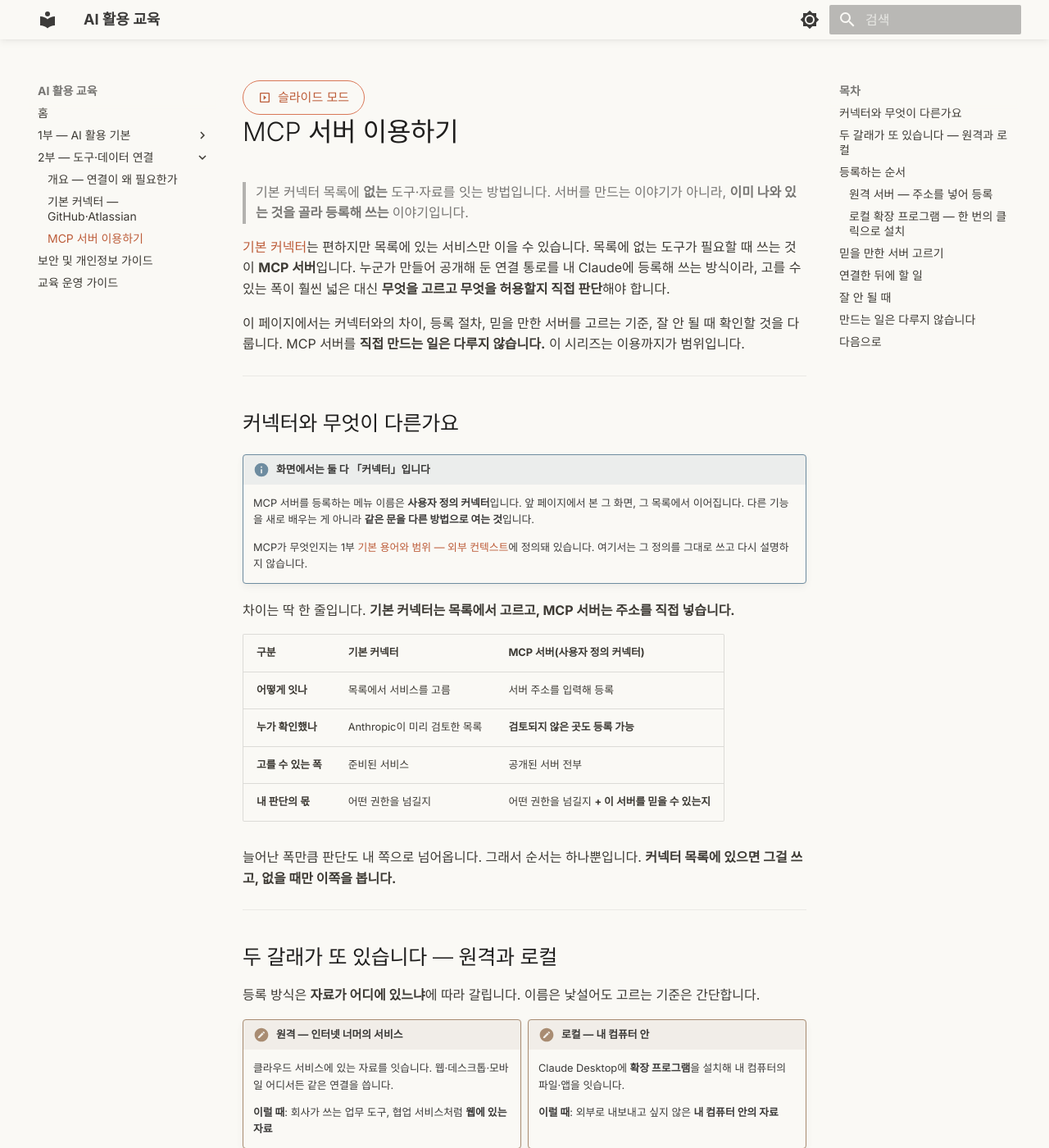
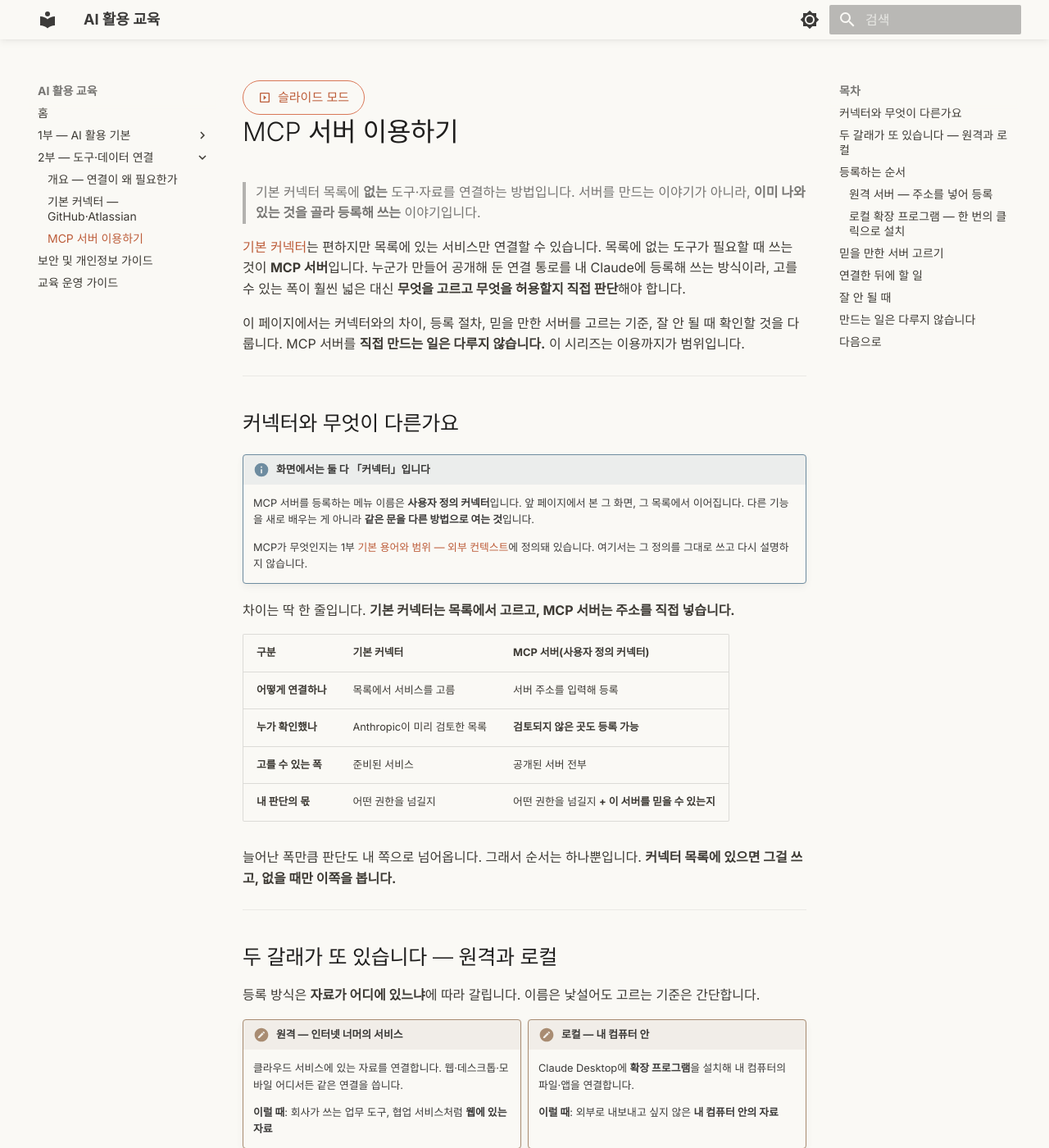
Before and after one commit to scroogy-dev/ai-onboarding, an MkDocs documentation site: the page built from docs/connect/mcp-servers.md, in a window 1280 px wide and 1400 px high. Shown: the whole window at 82% size. Built offline with MkDocs 1.6.1 and Material for MkDocs 9.7.7, drawn with Linux system fonts in a browser that asks for light colours; some of the changed text lies outside the part shown.

```diff
--- a/docs/connect/mcp-servers.md
+++ b/docs/connect/mcp-servers.md
@@ -1,8 +1,8 @@
 # MCP 서버 이용하기
 
-> 기본 커넥터 목록에 **없는** 도구·자료를 잇는 방법입니다. 서버를 만드는 이야기가 아니라, **이미 나와 있는 것을 골라 등록해 쓰는** 이야기입니다.
+> 기본 커넥터 목록에 **없는** 도구·자료를 연결하는 방법입니다. 서버를 만드는 이야기가 아니라, **이미 나와 있는 것을 골라 등록해 쓰는** 이야기입니다.
 
-[기본 커넥터](connectors.md)는 편하지만 목록에 있는 서비스만 이을 수 있습니다. 목록에 없는 도구가 필요할 때 쓰는 것이 **MCP 서버**입니다. 누군가 만들어 공개해 둔 연결 통로를 내 Claude에 등록해 쓰는 방식이라, 고를 수 있는 폭이 훨씬 넓은 대신 **무엇을 고르고 무엇을 허용할지 직접 판단**해야 합니다.
+[기본 커넥터](connectors.md)는 편하지만 목록에 있는 서비스만 연결할 수 있습니다. 목록에 없는 도구가 필요할 때 쓰는 것이 **MCP 서버**입니다. 누군가 만들어 공개해 둔 연결 통로를 내 Claude에 등록해 쓰는 방식이라, 고를 수 있는 폭이 훨씬 넓은 대신 **무엇을 고르고 무엇을 허용할지 직접 판단**해야 합니다.
 
 이 페이지에서는 커넥터와의 차이, 등록 절차, 믿을 만한 서버를 고르는 기준, 잘 안 될 때 확인할 것을 다룹니다. MCP 서버를 **직접 만드는 일은 다루지 않습니다.** 이 시리즈는 이용까지가 범위입니다.
 
@@ -19,7 +19,7 @@
 
 | 구분 | 기본 커넥터 | MCP 서버(사용자 정의 커넥터) |
 |---|---|---|
-| **어떻게 잇나** | 목록에서 서비스를 고름 | 서버 주소를 입력해 등록 |
+| **어떻게 연결하나** | 목록에서 서비스를 고름 | 서버 주소를 입력해 등록 |
 | **누가 확인했나** | Anthropic이 미리 검토한 목록 | **검토되지 않은 곳도 등록 가능** |
 | **고를 수 있는 폭** | 준비된 서비스 | 공개된 서버 전부 |
 | **내 판단의 몫** | 어떤 권한을 넘길지 | 어떤 권한을 넘길지 **+ 이 서버를 믿을 수 있는지** |
@@ -35,12 +35,12 @@
 <div class="grid" markdown>
 
 !!! note "원격 — 인터넷 너머의 서비스"
-    클라우드 서비스에 있는 자료를 잇습니다. 웹·데스크톱·모바일 어디서든 같은 연결을 씁니다.
+    클라우드 서비스에 있는 자료를 연결합니다. 웹·데스크톱·모바일 어디서든 같은 연결을 씁니다.
 
     **이럴 때**: 회사가 쓰는 업무 도구, 협업 서비스처럼 **웹에 있는 자료**
 
 !!! note "로컬 — 내 컴퓨터 안"
-    Claude Desktop에 **확장 프로그램**을 설치해 내 컴퓨터의 파일·앱을 잇습니다.
+    Claude Desktop에 **확장 프로그램**을 설치해 내 컴퓨터의 파일·앱을 연결합니다.
 
     **이럴 때**: 외부로 내보내고 싶지 않은 **내 컴퓨터 안의 자료**
 
@@ -166,4 +166,4 @@ Claude Desktop에서만 쓰는 방식이며, 설정 파일을 만질 필요가
 - 목록에 없는 도구가 필요할 때, 이 페이지의 기준으로 골라 등록하면 됩니다.
 - 회사 자료를 다루기 전에 [보안 및 개인정보 가이드 — 외부 연결](../security-guide.md#external-connection)을 한 번 읽어 두세요.
 
-연결은 **한 번에 다 열어 두는 것보다, 지금 하는 일에 필요한 하나부터 잇는 편**이 훨씬 잘 굴러갑니다. 1부에서 골라 둔 반복 작업이 있다면, 그 작업이 어떤 자료를 필요로 하는지부터 짚어 보세요 (→ [2부 개요](index.md)).
+연결은 **한 번에 다 열어 두는 것보다, 지금 하는 일에 필요한 하나부터 연결하는 편**이 훨씬 잘 굴러갑니다. 1부에서 골라 둔 반복 작업이 있다면, 그 작업이 어떤 자료를 필요로 하는지부터 짚어 보세요 (→ [2부 개요](index.md)).
```
Also changed, not shown: docs/basics.md (+5 -5 lines), docs/connect/connectors.md (+6 -6 lines), docs/intro.md (+2 -2 lines), docs/security-guide.md (+2 -2 lines).
